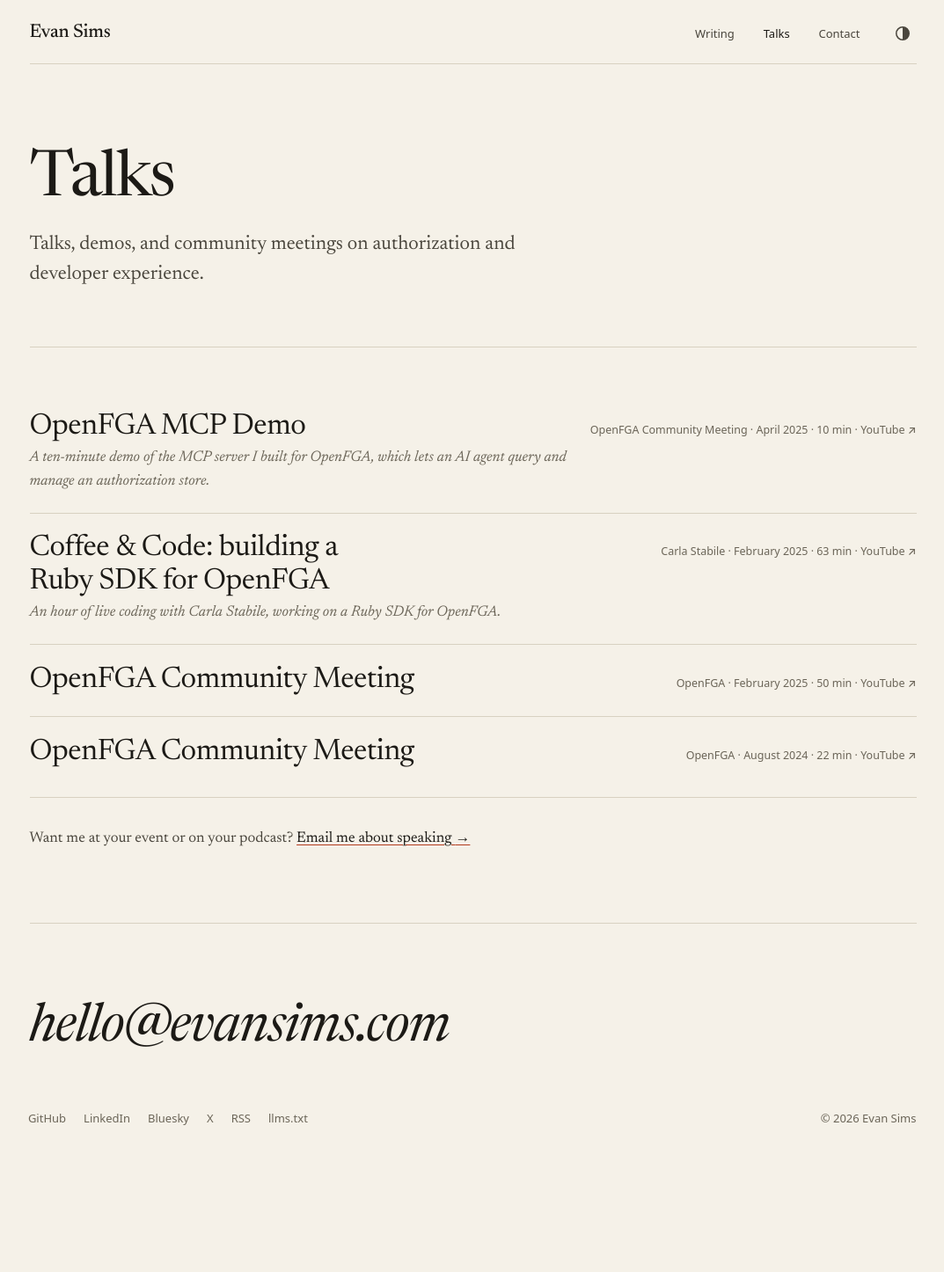
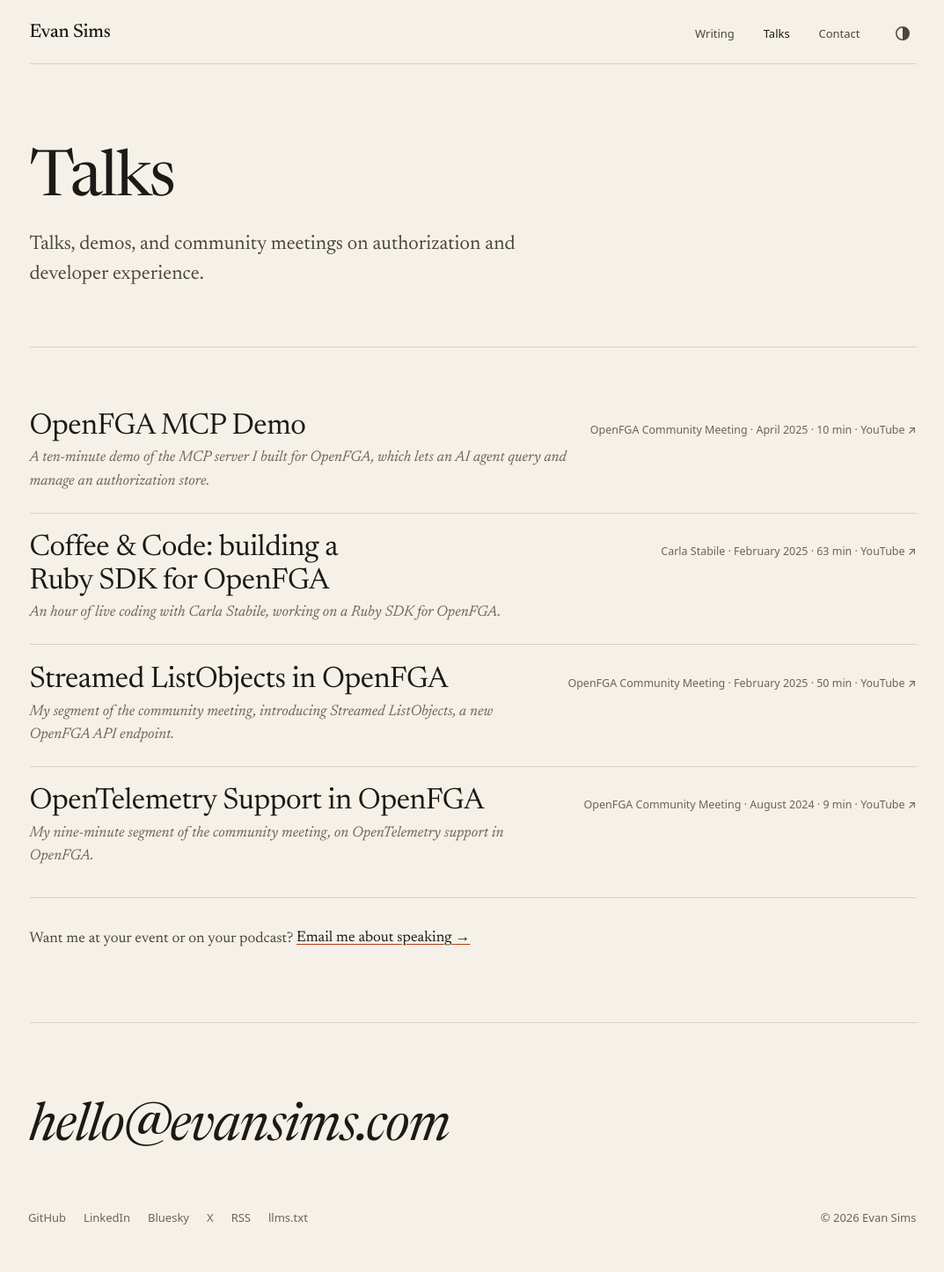
Before and after one commit to evansims/evansims, a Jekyll site: the page built from docs/talks.md, in a window 1280 px wide. Shown: the whole page at 88% size, without its empty margins (95-1168 px from the left). Built offline with Jekyll 4.4.1, drawn with Linux system fonts in a browser that asks for light colours; before the commit the page ends 1333 px from its top, so only the background shows below that.

Commit message:
feat: say what each Talks entry covers
Title the two community meeting rows for the segments Evan presented: Streamed ListObjects in February 2025 and OpenTelemetry support in August 2024. The August row links to the start of that segment and shows its length.

```diff
--- a/docs/_data/talks.yml
+++ b/docs/_data/talks.yml
@@ -11,12 +11,15 @@
   when: February 2025
   minutes: 63
 - id: KmRr1Fz_6Zo
-  title: "OpenFGA Community Meeting"
-  host: OpenFGA
+  title: "Streamed ListObjects in OpenFGA"
+  what: "My segment of the community meeting, introducing Streamed ListObjects, a new OpenFGA API endpoint."
+  host: OpenFGA Community Meeting
   when: February 2025
   minutes: 50
 - id: KK16e8EPuDU
-  title: "OpenFGA Community Meeting"
-  host: OpenFGA
+  start: 458
+  title: "OpenTelemetry Support in OpenFGA"
+  what: "My nine-minute segment of the community meeting, on OpenTelemetry support in OpenFGA."
+  host: OpenFGA Community Meeting
   when: August 2024
-  minutes: 22
+  minutes: 9
--- a/docs/talks.md
+++ b/docs/talks.md
@@ -9,7 +9,7 @@ intro: "Talks, demos, and community meetings on authorization and developer expe
 <ul class="talks" role="list">
 {%- for talk in site.data.talks %}
 <li>
-<a href="https://www.youtube.com/watch?v={{ talk.id }}">
+<a href="https://www.youtube.com/watch?v={{ talk.id }}{% if talk.start %}&amp;t={{ talk.start }}s{% endif %}">
 <span class="t">{{ talk.title | escape }}</span>
 {%- if talk.what %}
 <span class="d">{{ talk.what | escape | smartify }}</span>
```
Also changed, not shown: test/site_test.rb (+7 -3 lines).
